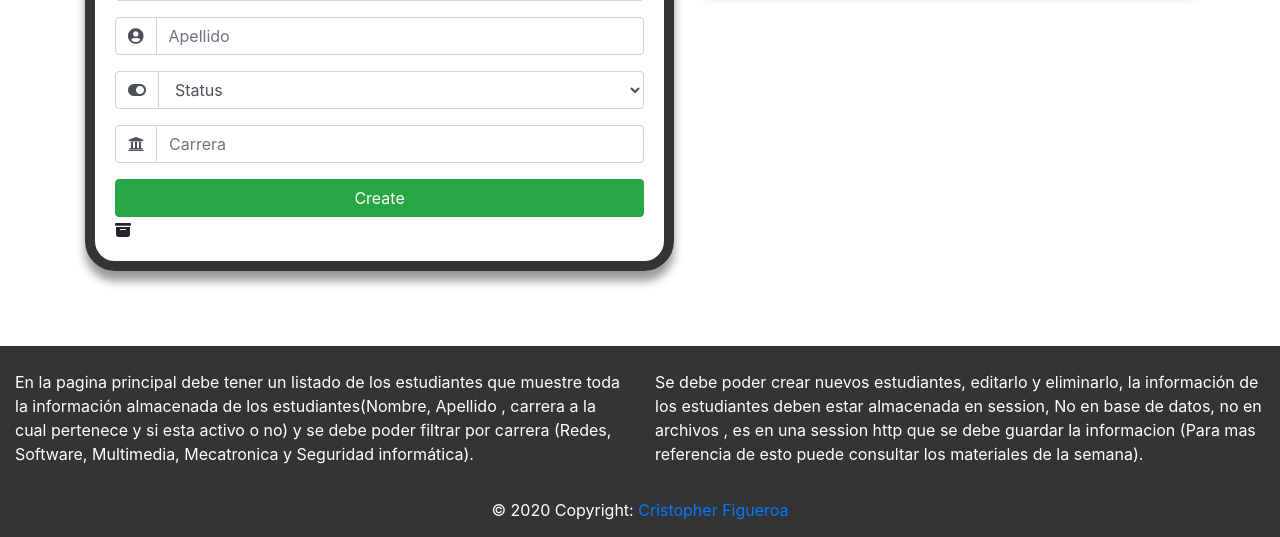
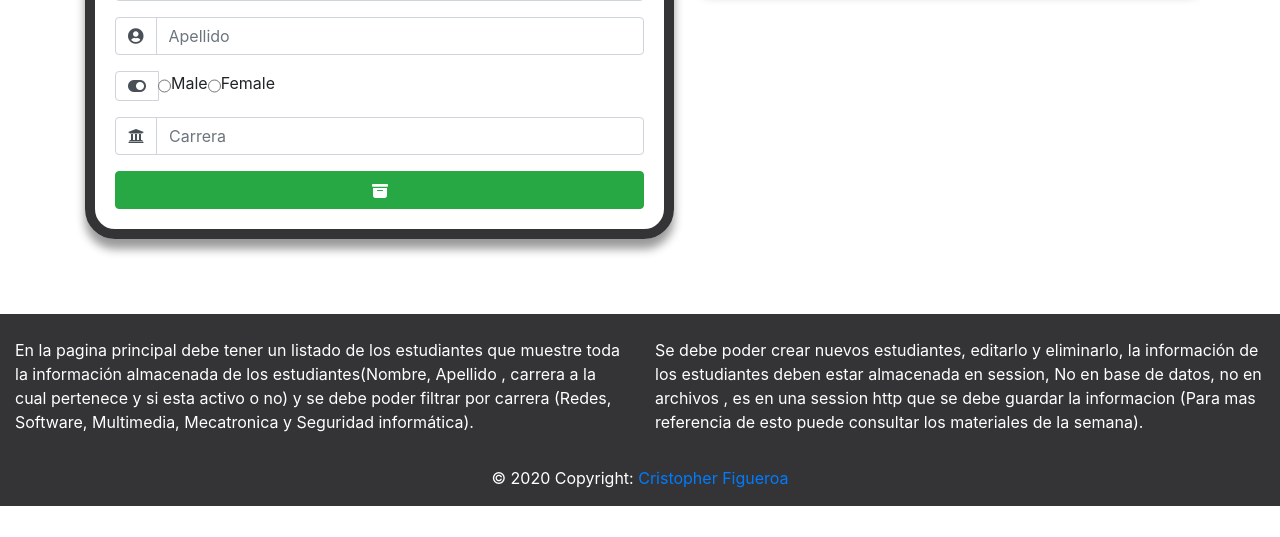
Before and after one commit to CrisDaniel25/ProgramacionWEB-Tarea-Registro-de-estudiantes-ITLA, a PHP site: page / in a window 1280 px wide. Shown: the part 180-717 px from the top of the page. Run offline with PHP 8.4, Linux system fonts and the light colour scheme; some libraries are stand-ins or nearby versions.

Commit message:
[UPDATE] Project

```diff
--- a/Index.php
+++ b/Index.php
@@ -66,11 +66,8 @@
         <i class="fas fa-toggle-on"></i>
       </div>
     </div>
-      <select class="form-control">
-        <option value="" style="display: none;">Status</option>
-        <option name="status" value="Activo">Activo</option>
-        <option name="status" value="Inactivo">Inactivo</option>
-      </select>
+      <input type="radio" name="status" value="Male"> Male
+			<input type="radio" name="status" value="Female"> Female
   </div>
 </div>
 
@@ -84,11 +81,11 @@
     <input class="form-control" name="carrera" placeholder="Carrera" type="text">
   </div>
 </div>
-<input type="submit" name="create" value="Create" style="width: 14cm;" class="btn btn-success">
+<button type="submit" name="create" value="Create" style="width: 14cm;" class="btn btn-success">
   <svg width="1em" height="1em" viewBox="0 0 16 16" class="bi bi-archive-fill" fill="currentColor" xmlns="http://www.w3.org/2000/svg">
   <path fill-rule="evenodd" d="M12.643 15C13.979 15 15 13.845 15 12.5V5H1v7.5C1 13.845 2.021 15 3.357 15h9.286zM5.5 7a.5.5 0 0 0 0 1h5a.5.5 0 0 0 0-1h-5zM.8 1a.8.8 0 0 0-.8.8V3a.8.8 0 0 0 .8.8h14.4A.8.8 0 0 0 16 3V1.8a.8.8 0 0 0-.8-.8H.8z"/>
   </svg>
-</input>
+</button>
 </form>
 </div>
 
@@ -101,6 +98,7 @@
       <th scope="col">Apellido</th>
       <th scope="col">Status</th>
       <th scope="col">Carrera</th>
+      <th scope="col"></th>
       <th scope="col"></th>
     </tr>
   </thead>
@@ -116,15 +114,15 @@
 			<td><?php echo $value['status'];?></td>
 			<td><?php echo $value['carrera']; ?></td>
       <td>
-<button class="btn btn-danger"><svg width="1em" height="1em" viewBox="0 0 16 16" class="bi bi-trash-fill" fill="currentColor" xmlns="http://www.w3.org/2000/svg">
+<a href="Delete.php?id=<?php echo $key;?>" class="btn btn-danger"><svg width="1em" height="1em" viewBox="0 0 16 16" class="bi bi-trash-fill" fill="currentColor" xmlns="http://www.w3.org/2000/svg">
   <path fill-rule="evenodd" d="M2.5 1a1 1 0 0 0-1 1v1a1 1 0 0 0 1 1H3v9a2 2 0 0 0 2 2h6a2 2 0 0 0 2-2V4h.5a1 1 0 0 0 1-1V2a1 1 0 0 0-1-1H10a1 1 0 0 0-1-1H7a1 1 0 0 0-1 1H2.5zm3 4a.5.5 0 0 1 .5.5v7a.5.5 0 0 1-1 0v-7a.5.5 0 0 1 .5-.5zM8 5a.5.5 0 0 1 .5.5v7a.5.5 0 0 1-1 0v-7A.5.5 0 0 1 8 5zm3 .5a.5.5 0 0 0-1 0v7a.5.5 0 0 0 1 0v-7z"/>
 </svg>
-</button>
-<button class="btn btn-warning"><svg width="1em" height="1em" viewBox="0 0 16 16" class="bi bi-pencil-square" fill="currentColor" xmlns="http://www.w3.org/2000/svg">
+</a>
+<a class="btn btn-warning"><svg width="1em" height="1em" viewBox="0 0 16 16" class="bi bi-pencil-square" fill="currentColor" xmlns="http://www.w3.org/2000/svg">
   <path d="M15.502 1.94a.5.5 0 0 1 0 .706L14.459 3.69l-2-2L13.502.646a.5.5 0 0 1 .707 0l1.293 1.293zm-1.75 2.456l-2-2L4.939 9.21a.5.5 0 0 0-.121.196l-.805 2.414a.25.25 0 0 0 .316.316l2.414-.805a.5.5 0 0 0 .196-.12l6.813-6.814z"/>
   <path fill-rule="evenodd" d="M1 13.5A1.5 1.5 0 0 0 2.5 15h11a1.5 1.5 0 0 0 1.5-1.5v-6a.5.5 0 0 0-1 0v6a.5.5 0 0 1-.5.5h-11a.5.5 0 0 1-.5-.5v-11a.5.5 0 0 1 .5-.5H9a.5.5 0 0 0 0-1H2.5A1.5 1.5 0 0 0 1 2.5v11z"/>
   </svg>
-</button>
+</a>
       </td>
     </tr>
     <?php
```
Also changed, not shown: Add.php (+11 -12 lines), Delete.php (added, +8 -0 lines).
